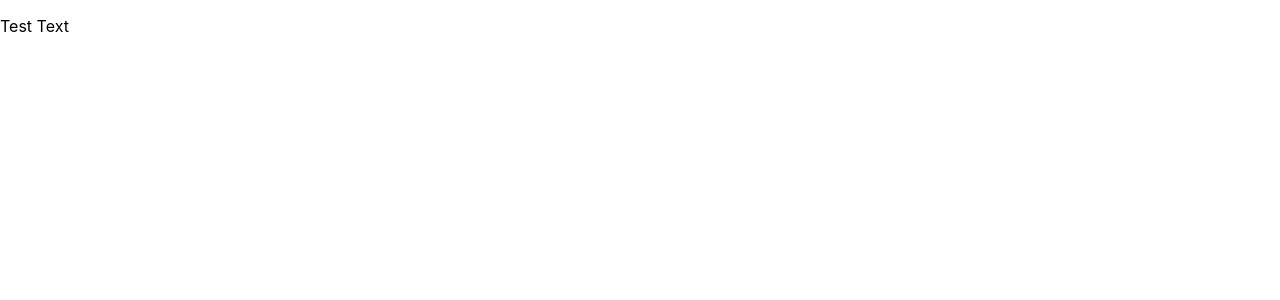
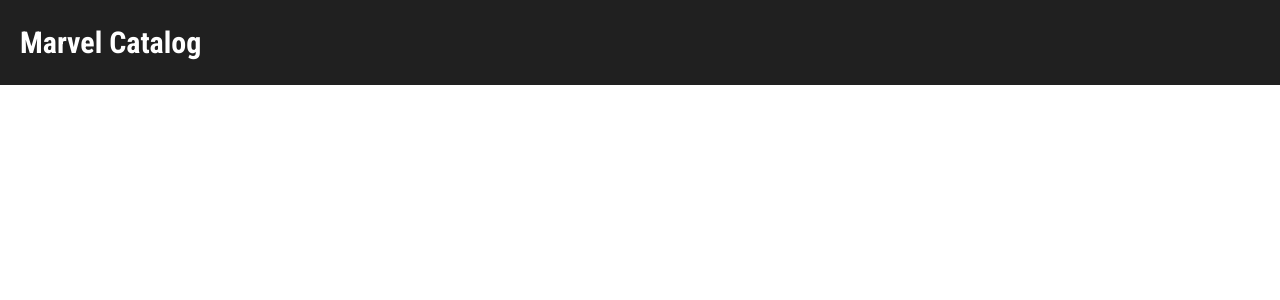
Before and after one commit to ferbaco86/marvel-catalog, a React (Create React App) app: page / in a window 1280 px wide. Shown: the top 300 px of the page. Built offline with nearby package versions, Linux system fonts and the light colour scheme.

Commit message:
Add folder structure. Add basic styling and NavBar component

```diff
--- a/package.json
+++ b/package.json
@@ -11,6 +11,7 @@
     "react": "^17.0.1",
     "react-dom": "^17.0.1",
     "react-scripts": "4.0.2",
+    "styled-components": "^5.2.1",
     "web-vitals": "^1.1.0"
   },
   "scripts": {
--- a/public/index.html
+++ b/public/index.html
@@ -24,7 +24,10 @@
       work correctly both with client-side routing and a non-root public URL.
       Learn how to configure a non-root public URL by running `npm run build`.
     -->
-    <title>React App</title>
+    <title>Marvel Catalog</title>
+    <link rel="preconnect" href="https://fonts.gstatic.com">
+    <link href="https://fonts.googleapis.com/css2?family=Roboto+Condensed:wght@400;700&display=swap" rel="stylesheet">
+    <link href="https://fonts.googleapis.com/css2?family=Roboto:wght@400;700&display=swap" rel="stylesheet">
   </head>
   <body>
     <noscript>You need to enable JavaScript to run this app.</noscript>
--- a/src/App.js
+++ /dev/null
@@ -1,14 +0,0 @@
-
-function App() {
-  return (
-    <div>
-      <header>
-        <p>
-          Test Text
-        </p>
-      </header>
-    </div>
-  );
-}
-
-export default App;
--- /dev/null
+++ b/src/components/App.js
@@ -0,0 +1,9 @@
+import NavBar from './NavBar';
+
+function App() {
+  return (
+    <NavBar />
+  );
+}
+
+export default App;
--- /dev/null
+++ b/src/components/NavBar.js
@@ -0,0 +1,25 @@
+import React from 'react';
+import styled from 'styled-components';
+
+const Nav = styled.nav`
+display: flex;
+padding: 20px;
+align-items: center;
+background-color: #202020;
+font-family: 'Roboto Condensed', sans-serif;`;
+
+const NavTitle = styled.h2`
+font-size: 30px;
+color: white;`;
+
+const NavBar = () => (
+
+  <Nav>
+    <NavTitle>
+      Marvel Catalog
+    </NavTitle>
+  </Nav>
+
+);
+
+export default NavBar;
--- a/src/index.css
+++ b/src/index.css
@@ -1,13 +1,94 @@
-body {
-  margin: 0;
-  font-family: -apple-system, BlinkMacSystemFont, 'Segoe UI', 'Roboto', 'Oxygen',
-    'Ubuntu', 'Cantarell', 'Fira Sans', 'Droid Sans', 'Helvetica Neue',
-    sans-serif;
-  -webkit-font-smoothing: antialiased;
-  -moz-osx-font-smoothing: grayscale;
+/* CSS RESET */
+
+/* Box sizing rules */
+
+*,
+*::before,
+*::after {
+  box-sizing: border-box;
+  image-rendering: -webkit-optimize-contrast;
 }
 
-code {
-  font-family: source-code-pro, Menlo, Monaco, Consolas, 'Courier New',
-    monospace;
+/* Remove default padding */
+ul[class],
+ol[class] {
+  padding: 0;
+  list-style: none;
 }
+
+/* Remove default margin */
+body,
+h1,
+h2,
+h3,
+h4,
+p,
+ul[class],
+ol[class],
+li,
+figure,
+figcaption,
+blockquote,
+dl,
+dd {
+  margin: 0;
+}
+
+/* Set core body defaults */
+body {
+  height: 100vh;
+  scroll-behavior: smooth;
+  text-rendering: optimizeSpeed;
+  line-height: 1.5;
+  font-family: 'Roboto', sans-serif;
+  color: var(--text-color);
+  background-color: var(--bg-color-lighter);
+}
+
+/* A elements that don't have a class get default styles */
+a:not([class]) {
+  text-decoration-skip-ink: auto;
+}
+
+/* Make images easier to work with */
+img {
+  max-width: 100%;
+  display: block;
+}
+
+/* Natural flow and rhythm in articles by default */
+article > * + * {
+  margin-top: 1em;
+}
+
+/* Inherit fonts for inputs and buttons */
+input,
+button,
+textarea,
+select {
+  font: inherit;
+}
+
+html {
+  overflow-x: hidden;
+}
+
+html,
+body {
+  -webkit-overflow-scrolling: touch;
+}
+
+:root {
+  --text-color: #f0ebeb;
+  --text-color-dark: #1d1d2c;
+  --highlight-projects-blue: #248d92;
+  --highlight-projects-red: #e40c2b;
+  --highlight-projects-yellow: #eba63f;
+  --highlight-projects-alt: #438945;
+  --border-nav: #d01c1f;
+  --bg-color-dark: #202020;
+  --bg-color-med-dark: #161b33;
+  --bg-color-light-dark: #474973;
+  --bg-color-light:#6f557e;
+  --bg-color-lighter: #fff;
+}
--- a/src/index.js
+++ b/src/index.js
@@ -1,11 +1,11 @@
 import React from 'react';
 import ReactDOM from 'react-dom';
 import './index.css';
-import App from './App';
+import App from './components/App';
 
 ReactDOM.render(
   <React.StrictMode>
     <App />
   </React.StrictMode>,
-  document.getElementById('root')
+  document.getElementById('root'),
 );
```
Also changed, not shown: src/App.css (deleted, +0 -38 lines), 1 other file (tests, documents, lock files or other folders).
